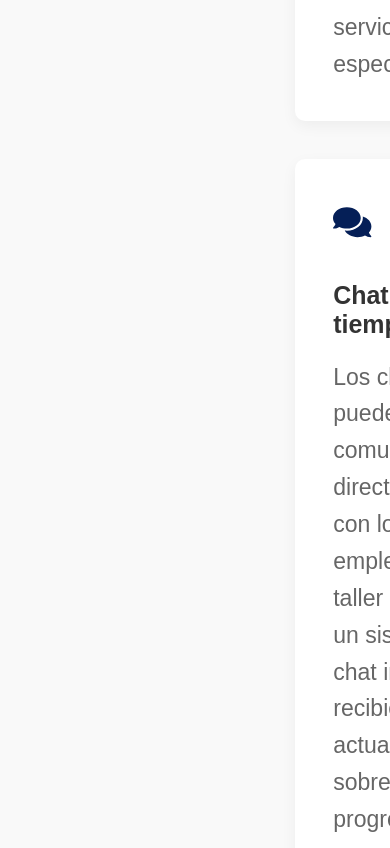
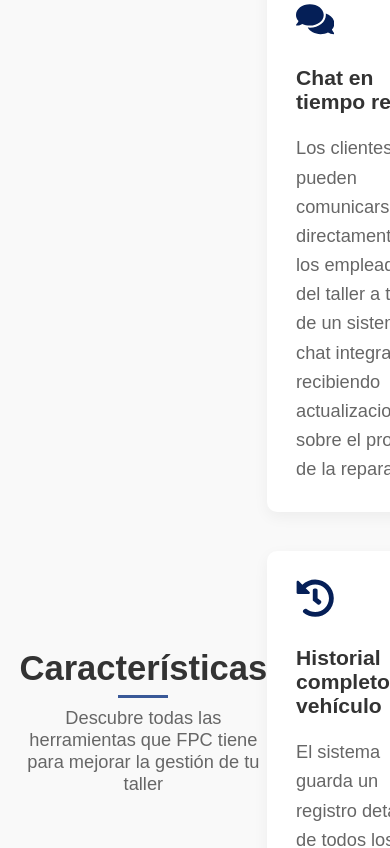
Before and after one commit to Zarpien06/Oscar_Cruz, a React (Vite) app in the folder Proyecto/Frontend/: page / in a window 390 px wide. Shown: the part 1583-2431 px from the top of the page. Built offline with nearby package versions, Linux system fonts and the light colour scheme.

Commit message:
Features.css
Se añadio querys

```diff
--- a/Proyecto/Frontend/src/assets/css/Features.css
+++ b/Proyecto/Frontend/src/assets/css/Features.css
@@ -90,3 +90,58 @@
     .features-grid {
         grid-template-columns: 1fr;
     } }
+
+        @media screen and (max-width: 1024px) {
+            .section-header h2 {
+                font-size: 2.2rem;
+            }
+
+            .feature-card {
+                padding: 1.8rem;
+            }
+        }
+
+        @media screen and (max-width: 768px) {
+            .features-section {
+                padding: 4rem 0;
+            }
+
+            .section-header h2 {
+                font-size: 2rem;
+            }
+
+            .section-header p {
+                font-size: 1rem;
+            }
+
+            .features-grid {
+                grid-template-columns: 1fr;
+            }
+
+            .feature-card {
+                padding: 1.5rem;
+            }
+        }
+
+        @media screen and (max-width: 480px) {
+            .section-header h2 {
+                font-size: 1.8rem;
+            }
+
+            .section-header p {
+                font-size: 0.95rem;
+            }
+
+            .feature-card h3 {
+                font-size: 1.1rem;
+            }
+
+            .feature-card p {
+                font-size: 0.95rem;
+            }
+
+            .feature-icon {
+                font-size: 2rem;
+                margin-bottom: 1rem;
+            }
+        }
```
